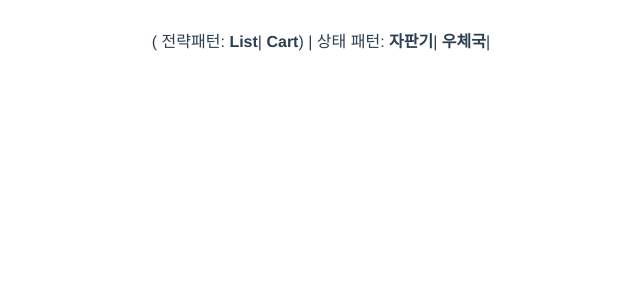
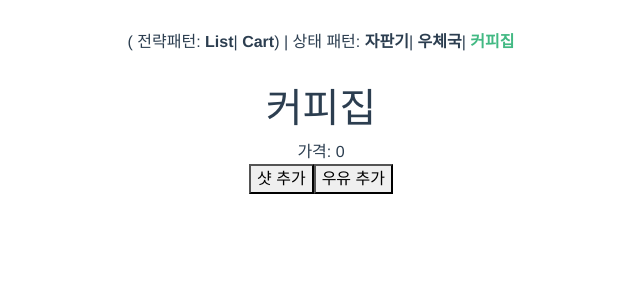
Before and after one commit to yunseop-kim/design-pattern-with-vue, a Vue app: page /coffee in a window 1280 px wide. Shown: the top 300 px of the page, without its empty margins (319-959 px from the left). Built offline with nearby package versions, Linux system fonts and the light colour scheme.

Commit message:
데코레이터 패턴 - 커피 옵션 추가 구현

```diff
--- a/src/App.vue
+++ b/src/App.vue
@@ -7,6 +7,7 @@
       상태 패턴:
       <router-link to="/vending-machine">자판기</router-link>|
       <router-link to="/post-office">우체국</router-link>|
+      <router-link to="/coffee">커피집</router-link>
     </div>
     <router-view/>
   </div>
--- /dev/null
+++ b/src/decorator/abstract/AbstAdding.ts
@@ -0,0 +1,17 @@
+import IBeverage from "./IBeverage";
+
+export default abstract class AbstAdding implements IBeverage {
+  private base: IBeverage;
+
+  constructor(base: IBeverage) {
+    this.base = base;
+  }
+
+  public getTotalPrice(): number {
+    return this.base.getTotalPrice();
+  }
+
+  protected getBase(): IBeverage {
+    return this.base;
+  }
+}
--- /dev/null
+++ b/src/decorator/abstract/IBeverage.ts
@@ -0,0 +1,3 @@
+export default interface IBeverage {
+  getTotalPrice(): number;
+}
--- /dev/null
+++ b/src/decorator/concrete/Base.ts
@@ -0,0 +1,7 @@
+import IBeverage from "../abstract/IBeverage";
+
+export default class Base implements IBeverage {
+  public getTotalPrice(): number {
+    return 0;
+  }
+}
--- /dev/null
+++ b/src/decorator/concrete/Espresso.ts
@@ -0,0 +1,28 @@
+import AbstAdding from "../abstract/AbstAdding";
+import IBeverage from "../abstract/IBeverage";
+
+export default class Espresso extends AbstAdding {
+  protected espressoCount: number = 0;
+
+  constructor(base: IBeverage) {
+    super(base);
+  }
+
+  public getTotalPrice(): number {
+    return super.getTotalPrice() + this.getAddPrice();
+  }
+
+  /**
+   * 에스프레소 추가가격
+   * @return
+   */
+  private getAddPrice(): number {
+    this.espressoCount += 1;
+    let addPrice: number = 100;
+
+    if (this.espressoCount > 1) {
+      addPrice = 70;
+    }
+    return addPrice;
+  }
+}
--- /dev/null
+++ b/src/decorator/concrete/Milk.ts
@@ -0,0 +1,12 @@
+import AbstAdding from "../abstract/AbstAdding";
+import IBeverage from "../abstract/IBeverage";
+
+export default class Milk extends AbstAdding {
+  constructor(meterial: IBeverage) {
+    super(meterial);
+  }
+
+  public getTotalPrice(): number {
+    return super.getTotalPrice() + 50;
+  }
+}
--- a/src/router.ts
+++ b/src/router.ts
@@ -31,6 +31,11 @@ export default new Router({
       path: "/post-office",
       name: "post-office",
       component: () => import("./views/PostOffice.vue")
+    },
+    {
+      path: "/coffee",
+      name: "coffee",
+      component: () => import("./views/Coffee.vue")
     }
   ]
 });
--- /dev/null
+++ b/src/views/Coffee.vue
@@ -0,0 +1,42 @@
+<template>
+  <div>
+    <h1>커피집</h1>
+    <span>가격: {{total}}</span>
+    <div>
+      <button @click="addOption('shot')">샷 추가</button>
+      <button @click="addOption('milk')">우유 추가</button>
+    </div>
+  </div>
+</template>
+<script lang="ts">
+import Vue from "vue";
+import Component from "vue-class-component";
+import IBeverage from "../decorator/abstract/IBeverage";
+import Base from "../decorator/concrete/Base";
+import Milk from "../decorator/concrete/Milk";
+import Espresso from "../decorator/concrete/Espresso";
+
+@Component
+export default class CoffeeView extends Vue {
+  private beverage: IBeverage = new Base();
+
+  private addOption(option: string) {
+    switch (option) {
+      case "shot":
+        this.beverage = new Espresso(this.beverage);
+        break;
+
+      case "milk":
+        this.beverage = new Milk(this.beverage);
+        break;
+
+      default:
+        break;
+    }
+  }
+
+  get total(): number {
+    return this.beverage.getTotalPrice();
+  }
+}
+</script>
```
